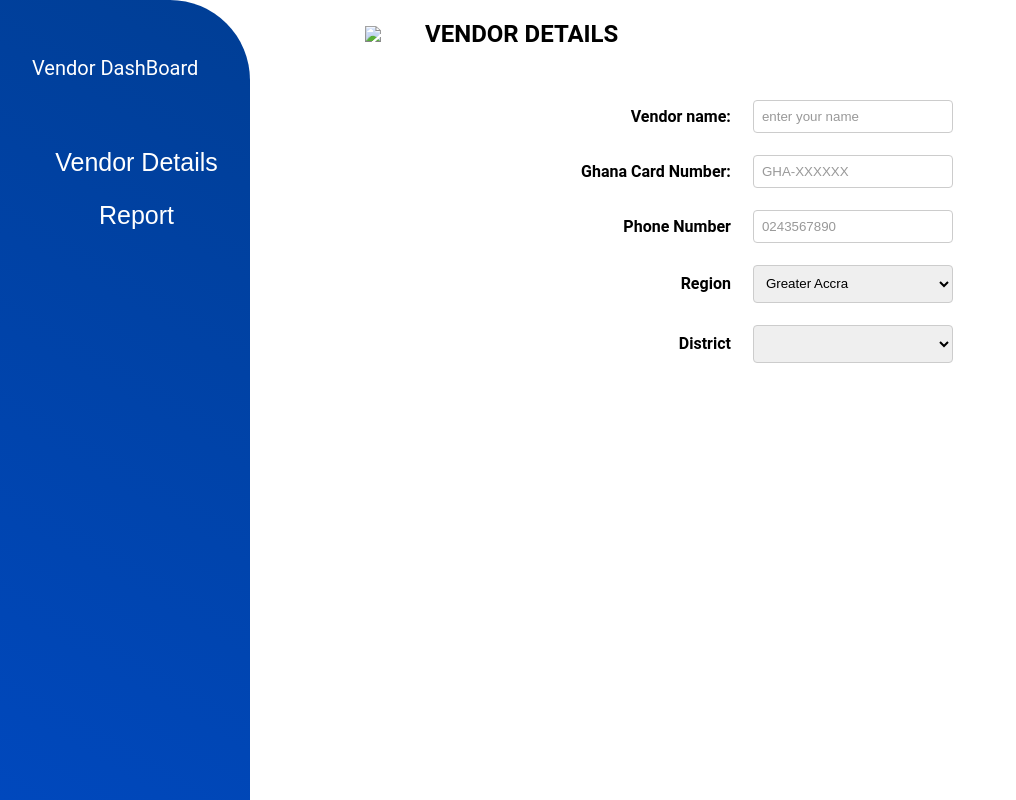
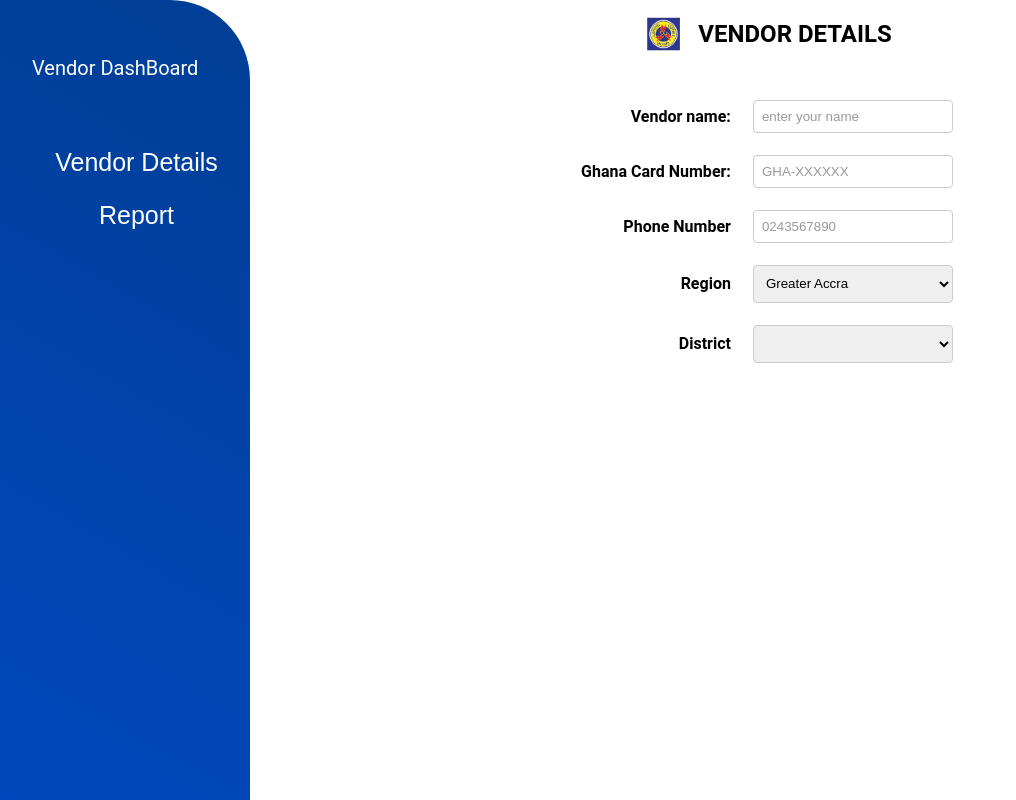
Before and after one commit to Nana-asante-nocturnal/Virgilsbook, a plain HTML site: page dash.html in a window 1280 px wide. Shown: the whole page, without its empty margins (0-1016 px from the left). Drawn offline with Linux system fonts and the light colour scheme.

Commit message:
Fixed image alignment issue

```diff
--- a/dash.html
+++ b/dash.html
@@ -24,8 +24,8 @@
 
       <section id="output">
        <div id="vendor-details">
-          <div style="display: flex; align-items: center;">
-          <img class="pic" src="ecg.png">
+          <div style="display: flex; align-items: center; justify-content: center;">
+          <img class="pic" src="./rerun/ecg.png">
           <h1>VENDOR DETAILS</h1>
         </div>
           <form action="">
--- a/rerun/dashboard.css
+++ b/rerun/dashboard.css
@@ -20,6 +20,7 @@
   color: #fff;
   width: 250px;
   height: 100vh;
+
   background-image: linear-gradient(30deg, #0048bd, #003e95);
   border-top-right-radius: 80px;
 }
```
